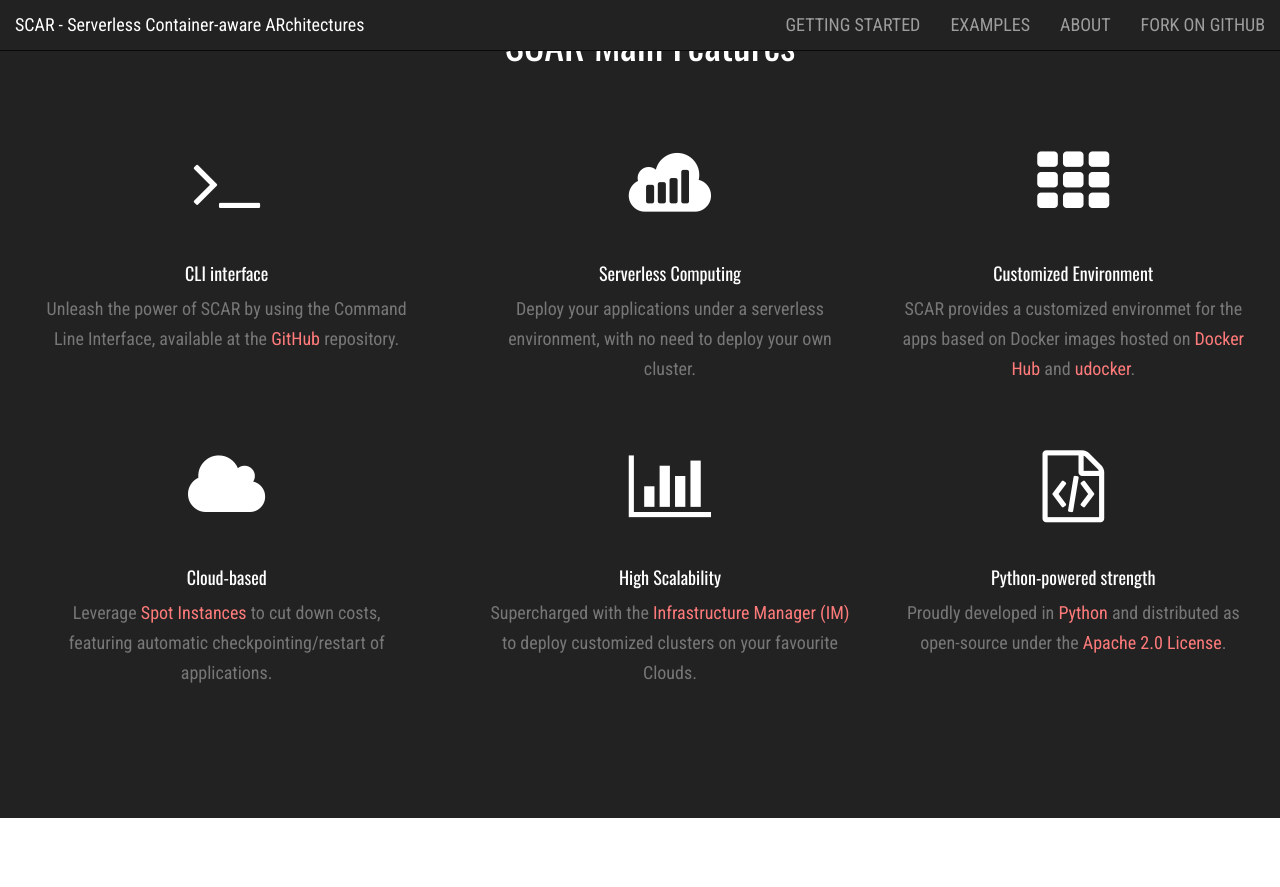
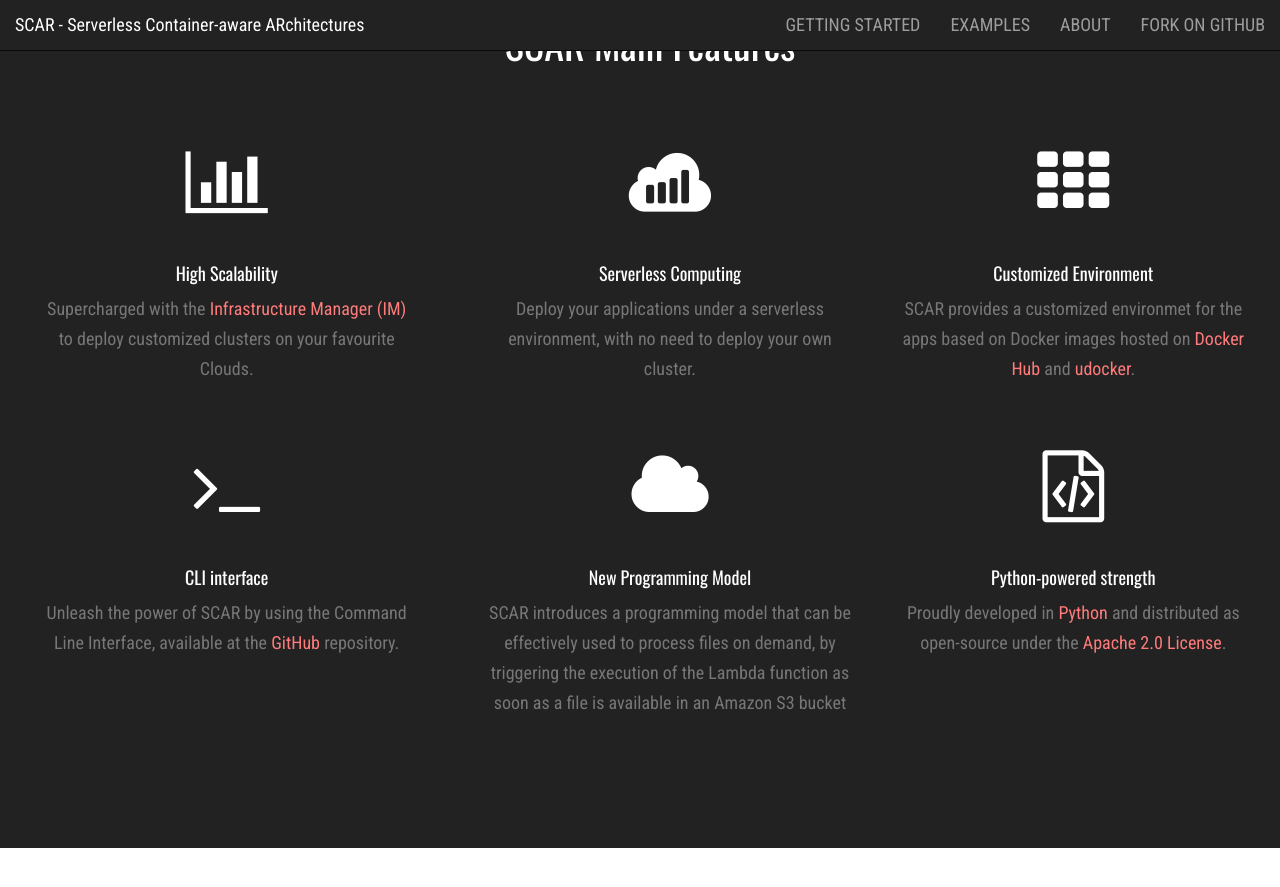
Before and after one commit to amcaar/try.github.io, a Jekyll site: the page built from index.html, in a window 1280 px wide and 900 px high, scrolled down 1250 px. Shown: the top 887 px of the window. Built offline with Jekyll 4.4.1, drawn with Linux system fonts in a browser that asks for light colours; nearby versions of some CDN libraries; the list of posts is cut into pages by our own code.

Commit message:
Update index.html

```diff
--- a/index.html
+++ b/index.html
@@ -21,13 +21,13 @@
                       </div>
 
                       <div class="row text-center">
-                        <div class="col-md-4">
-                            <span class="fa-stack fa-4x">
-                                <i class="fa fa-terminal fa-stack-1x fa-inverse" style="padding-left:40px;"></i>
-                            </span>
-                            <h4 class="provider" style="padding-left:40px;">CLI interface</h4>
-                            <p class="text-muted">Unleash the power of SCAR by using the Command Line Interface, available at the <a href="https://github.com/grycap/scar" target="_blank">GitHub</a> repository.</p>
-                        </div>
+                          <div class="col-md-4">
+                              <span class="fa-stack fa-4x">
+                                  <i class="fa fa-bar-chart fa-stack-1x fa-inverse" style="padding-left:40px;"></i>
+                              </span>
+                              <h4 class="provider" style="padding-left:40px;">High Scalability</h4>
+                              <p class="text-muted">Supercharged with the <a href="http://www.grycap.upv.es/im" target="_blank">Infrastructure Manager (IM)</a> to deploy customized clusters on your favourite Clouds.</p>
+                          </div>
                         <div class="col-md-4">
                             <span class="fa-stack fa-4x">
                                 <i class="fa fa-sellsy fa-stack-1x fa-inverse" style="padding-left:40px;"></i>
@@ -47,17 +47,17 @@
                       <div class="row text-center">
                           <div class="col-md-4">
                               <span class="fa-stack fa-4x">
-                                 <i class="fa fa-cloud fa-stack-1x fa-inverse" style="padding-left:40px;"></i>
+                                  <i class="fa fa-terminal fa-stack-1x fa-inverse" style="padding-left:40px;"></i>
                               </span>
-                              <h4 class="provider" style="padding-left:40px;">Cloud-based</h4>
-                              <p class="text-muted">Leverage <a href="http://aws.amazon.com/en/ec2/purchasing-options/spot-instances/" target="_blank">Spot Instances</a> to cut down costs, featuring automatic checkpointing/restart of applications.</p>
+                              <h4 class="provider" style="padding-left:40px;">CLI interface</h4>
+                              <p class="text-muted">Unleash the power of SCAR by using the Command Line Interface, available at the <a href="https://github.com/grycap/scar" target="_blank">GitHub</a> repository.</p>
                           </div>
                           <div class="col-md-4">
                               <span class="fa-stack fa-4x">
-                                  <i class="fa fa-bar-chart fa-stack-1x fa-inverse" style="padding-left:40px;"></i>
+                                 <i class="fa fa-cloud fa-stack-1x fa-inverse" style="padding-left:40px;"></i>
                               </span>
-                              <h4 class="provider" style="padding-left:40px;">High Scalability</h4>
-                              <p class="text-muted">Supercharged with the <a href="http://www.grycap.upv.es/im" target="_blank">Infrastructure Manager (IM)</a> to deploy customized clusters on your favourite Clouds.</p>
+                              <h4 class="provider" style="padding-left:40px;">New Programming Model</h4>
+                              <p class="text-muted">SCAR introduces a programming model that can be effectively used to process files on demand, by triggering the execution of the Lambda function as soon as a file is available in an Amazon S3 bucket</p>
                           </div>
                           <div class="col-md-4">
                               <span class="fa-stack fa-4x">
```
